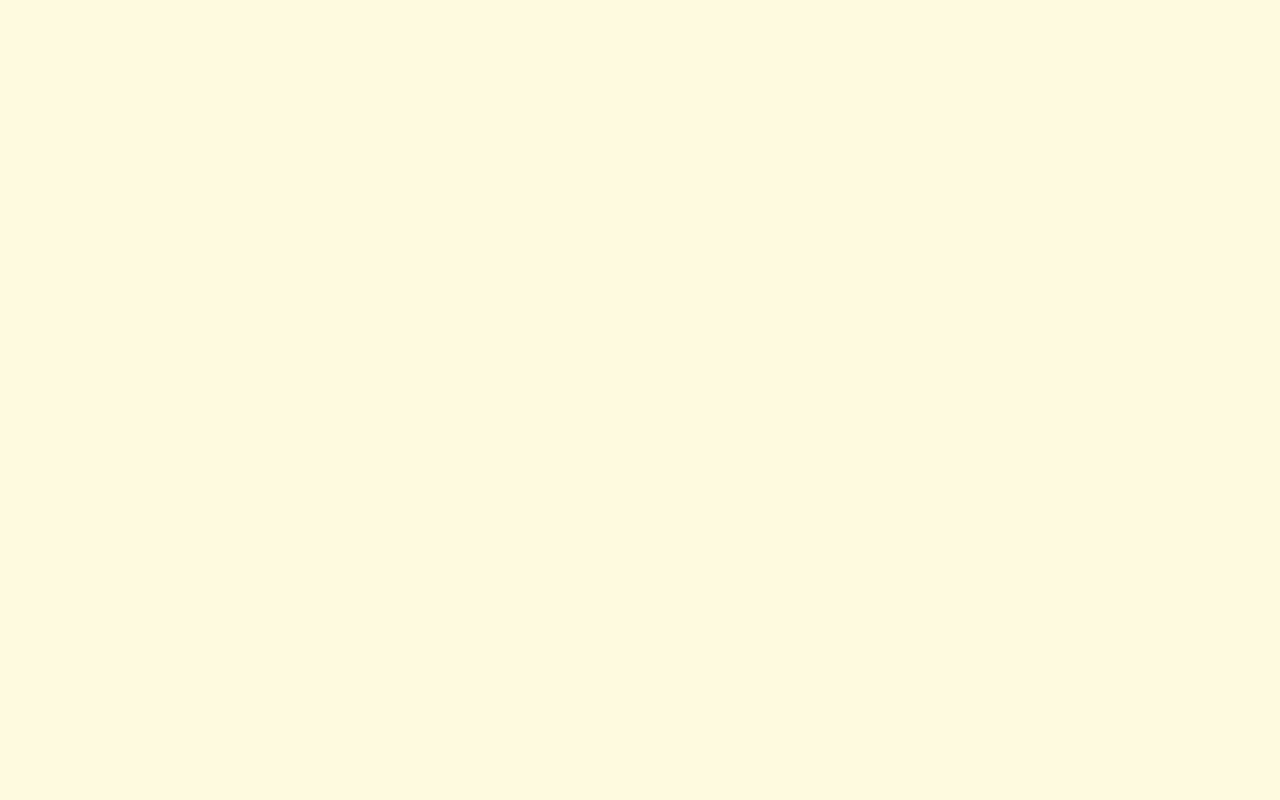
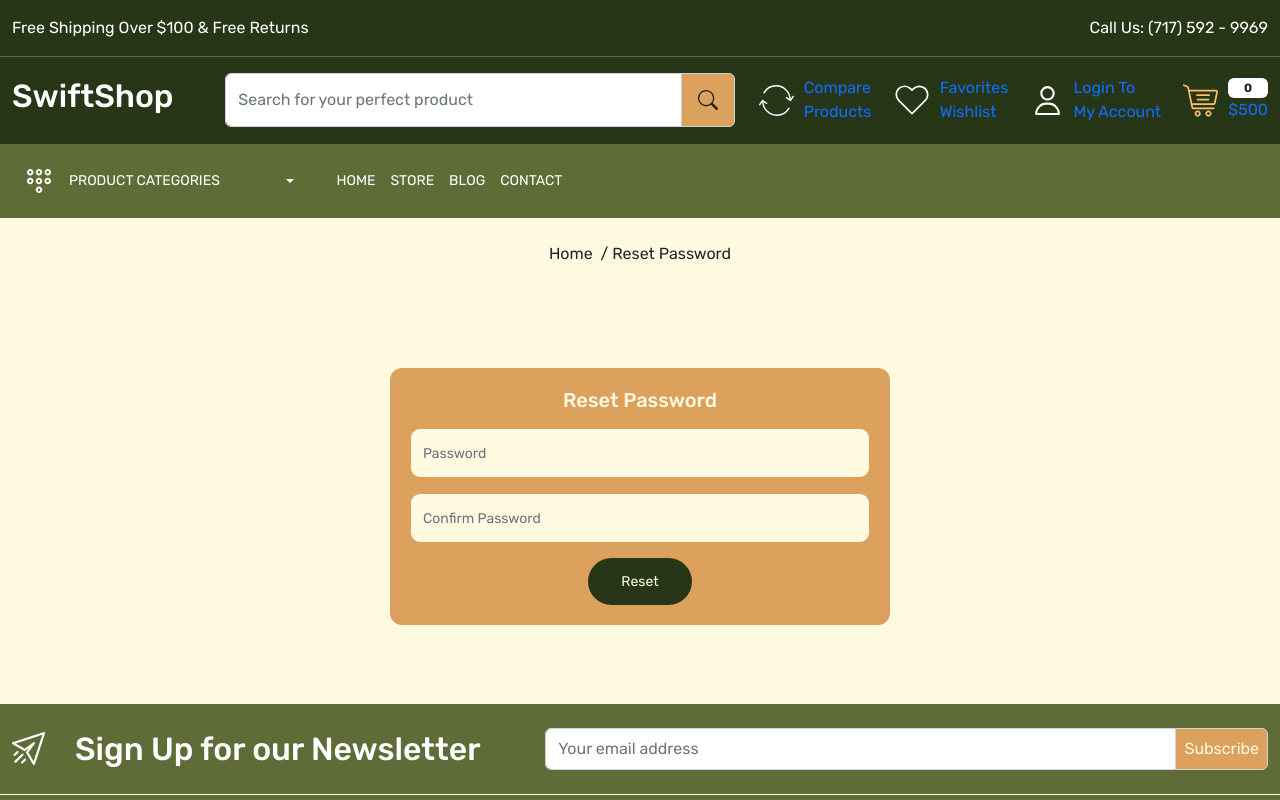
Before and after one commit to jonrob08/SwiftShop, a React (Create React App) app in the folder swiftshop/: page /reset in a window 1280 px wide. Before the commit this address had no page. Shown: the top 800 px of the page. Built offline with nearby package versions, Linux system fonts and the light colour scheme; a web font is replaced by a local one.

Commit message:
all login/signup pages have been completed

```diff
--- a/swiftshop/src/App.js
+++ b/swiftshop/src/App.js
@@ -2,7 +2,7 @@
 import './App.css';
 import { BrowserRouter, Routes, Route } from 'react-router-dom'
 import Layout from './components/Layout';
-import { Home, Store, Blog, Contact, Compare, Wishlist, Login, Signup, ForgotPassword, } from './pages';
+import { Home, Store, Blog, Contact, Compare, Wishlist, Login, Signup, ForgotPassword, ResetPassword } from './pages';
 
 function App() {
   return (
@@ -19,6 +19,7 @@
           <Route path="login" element={<Login />}/>
           <Route path="signup" element={<Signup />}/>
           <Route path="forgot" element={<ForgotPassword />}/>
+          <Route path="reset" element={<ResetPassword />}/>
         </Route>
       </Routes>
     </BrowserRouter>
--- /dev/null
+++ b/swiftshop/src/pages/ResetPassword.js
@@ -0,0 +1,38 @@
+import React from 'react'
+import BreadCrumb from "../components/BreadCrumb";
+import Meta from "../components/Meta";
+import { Link } from 'react-router-dom';
+
+const ResetPassword = () => {
+    const title = "Reset Password"
+  return (
+    <>
+        <Meta title={title} />
+        <BreadCrumb title={title} />
+        <div className="login-wrapper py-5">
+        <div className="row">
+          <div className="col-12">
+            <div className="login-card">
+              <h3 className='text-center mb-3'>Reset Password</h3>
+              <form action="" className='d-flex flex-column gap-15'>
+                <div>
+                  <input type="password" name='password' placeholder='Password' className="form-control" />
+                </div>
+                <div>
+                  <input type="password" name='confpassword' placeholder='Confirm Password' className="form-control" />
+                </div>
+                <div>
+                  <div className='d-flex justify-content-center flex-column gap-15 align-items-center'>
+                    <button className='button border-0' type='submit'>Reset</button>
+                  </div>
+                </div>
+              </form>
+            </div>
+          </div>
+        </div>
+      </div>
+    </>
+  )
+}
+
+export default ResetPassword
--- a/swiftshop/src/pages/index.js
+++ b/swiftshop/src/pages/index.js
@@ -6,6 +6,7 @@
 import ForgotPassword from "./ForgotPassword";
 import Home from "./Home";
 import Login from "./Login";
+import ResetPassword from "./ResetPassword";
 import Signup from "./Signup";
 import Store from "./Store";
 import Wishlist from "./Wishlist"
@@ -19,6 +20,7 @@
     ForgotPassword,
     Home,
     Login,
+    ResetPassword,
     Signup,
     Store,
     Wishlist
```
